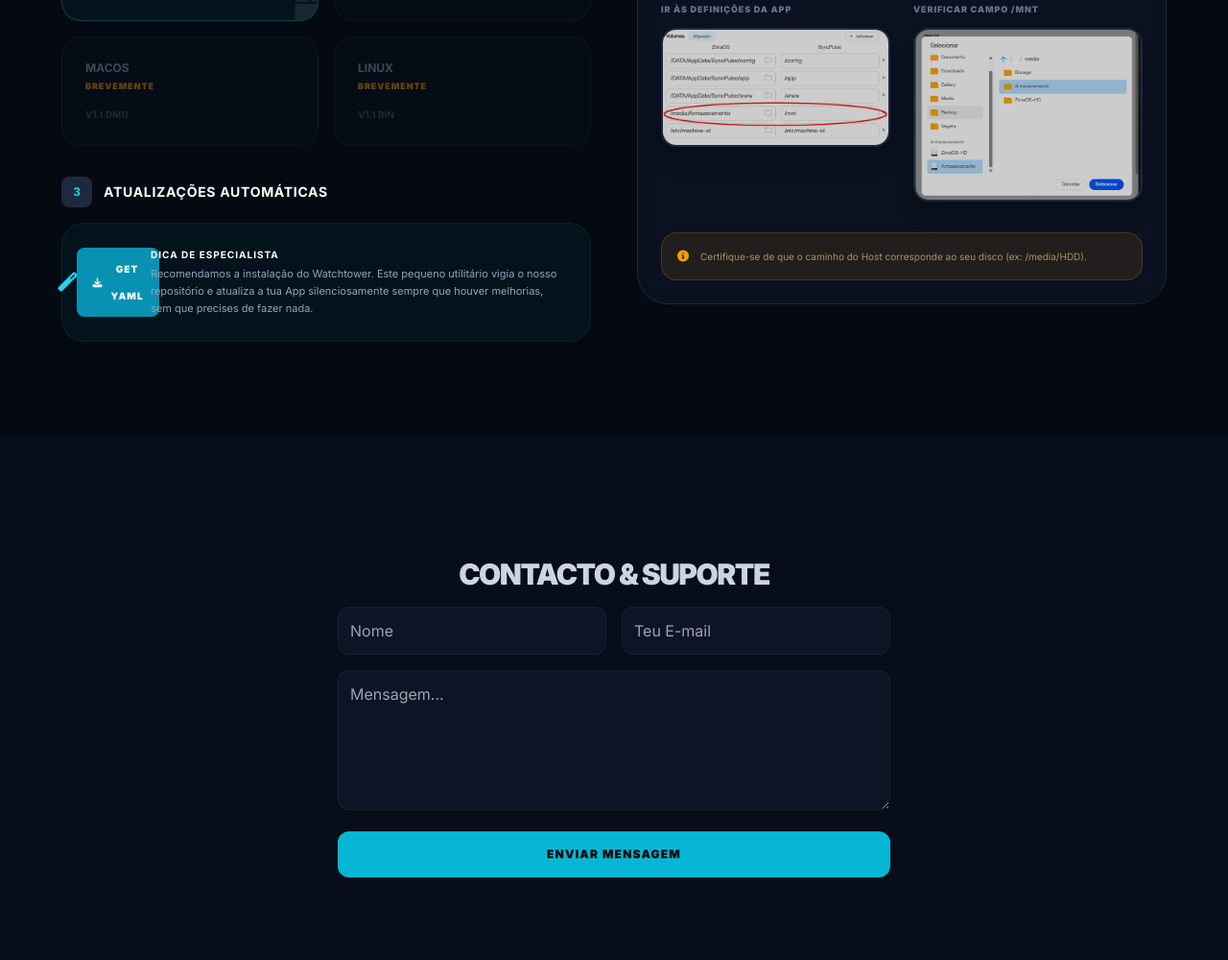
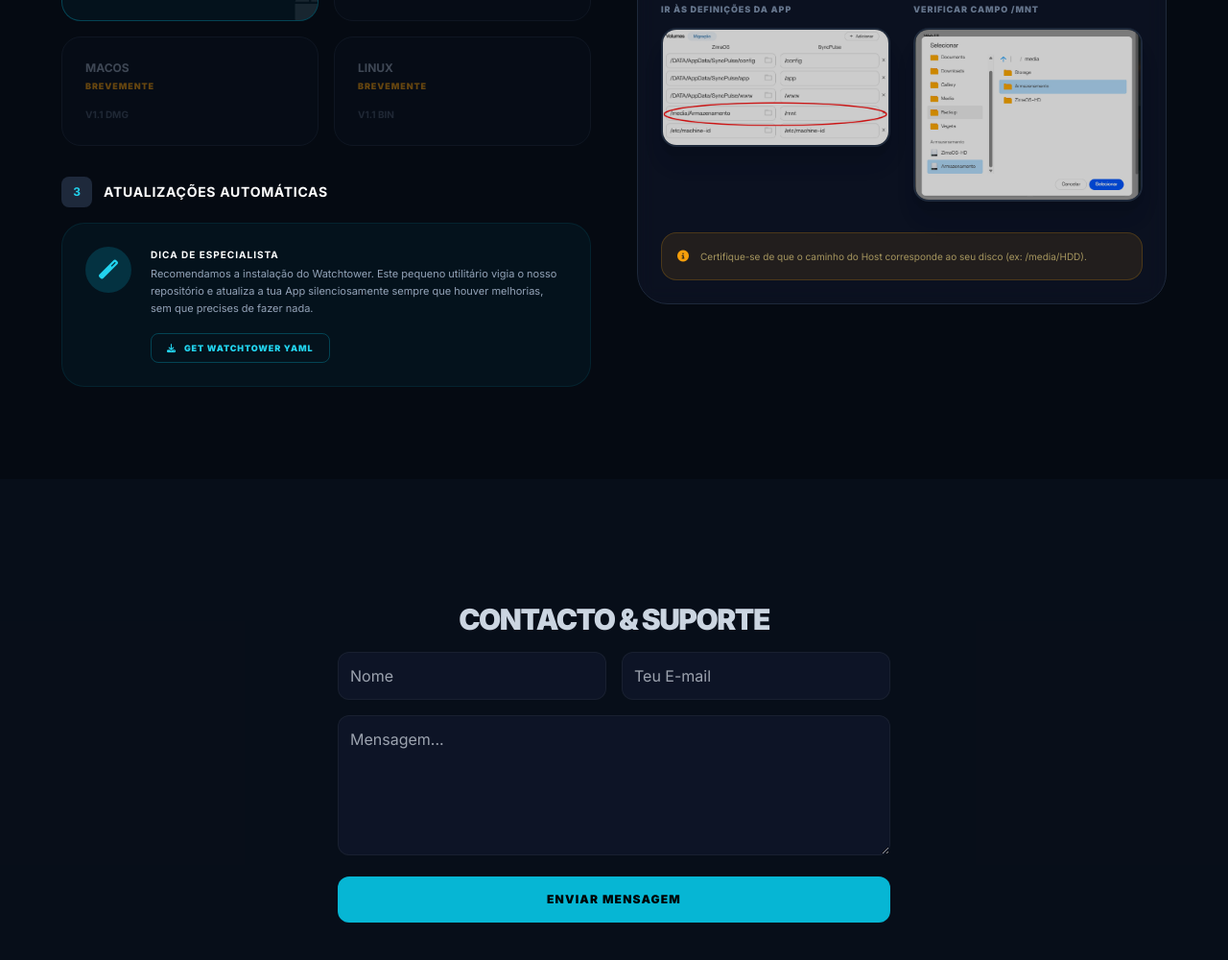
Before and after one commit to syncpulsegeral-collab/syncpulse, a plain HTML site: page index.html in a window 1280 px wide. Shown: the part 3418-4418 px from the top of the page at 96% size. Drawn offline with nearby package versions, Linux system fonts and the light colour scheme.

Commit message:
Update index.html

```diff
--- a/index.html
+++ b/index.html
@@ -440,25 +440,27 @@
 						</div>
 					</div>
 
-					<!-- PASSO 3: Watchtower (Recomendação) -->
+					<!-- PASSO 3: Watchtower (Recomendação com Download) -->
 					<div class="space-y-4">
 						<div class="flex items-center gap-3">
 							<div class="w-8 h-8 rounded-lg bg-slate-800 flex items-center justify-center text-cyan-400 text-xs font-bold">3</div>
 							<h3 class="text-white font-bold uppercase text-sm tracking-wider" data-i18n="watchtower_title">Updates Automáticos</h3>
 						</div>
-						<div class="p-6 rounded-3xl bg-cyan-500/5 border border-cyan-500/10 flex gap-5 items-center">
+						<div class="p-6 rounded-3xl bg-cyan-500/5 border border-cyan-500/10 flex flex-col sm:flex-row gap-5 items-start">
 							<div class="w-12 h-12 rounded-full bg-cyan-500/20 flex items-center justify-center text-cyan-400 text-xl shrink-0">
 								<i class="fas fa-magic"></i>
-								<button onclick="forceDownload('https://raw.githubusercontent.com/syncpulsegeral-collab/syncpulse/main/Downloads/ZimaOS/watchtower.yml', 'watchtower.yml')"
-								   class="inline-flex items-center gap-2 text-[10px] font-black uppercase tracking-widest text-white bg-cyan-600 hover:bg-cyan-500 px-4 py-2 rounded-lg transition-all">
-									<i class="fas fa-download"></i> Get YAML
-								</button>
 							</div>
-							<div>
-								<p class="text-[11px] text-slate-400 leading-relaxed">
+							<div class="flex-1">
+								<p class="text-[11px] text-slate-400 leading-relaxed mb-4">
 									<b class="text-white uppercase text-[10px] tracking-widest block mb-1" data-i18n="watchtower_subtitle">Dica de Especialista</b>
 									<span data-i18n="watchtower_desc">Recomendamos a instalação do <b>Watchtower</b> no seu ZimaOS. Ele garante que o SyncPulse é atualizado silenciosamente sempre que lançamos melhorias.</span>
 								</p>
+
+								<!-- BOTÃO DE DOWNLOAD IGUAL AO DO ZimaOS -->
+								<button onclick="forceDownload('https://raw.githubusercontent.com/syncpulsegeral-collab/syncpulse/main/Downloads/ZimaOS/watchtower.yml', 'watchtower.yml')"
+										class="inline-flex items-center gap-2 text-[9px] font-black uppercase tracking-widest text-cyan-400 border border-cyan-500/30 hover:bg-cyan-500/20 px-4 py-2 rounded-lg transition-all">
+									<i class="fas fa-download"></i> Get Watchtower YAML
+								</button>
 							</div>
 						</div>
 					</div>
```
